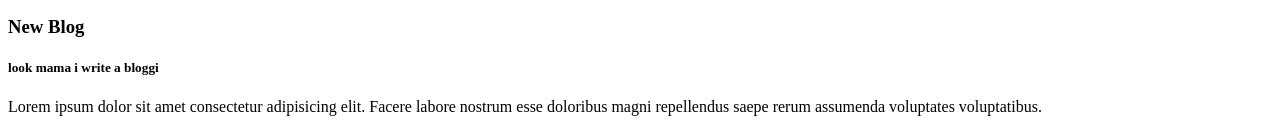
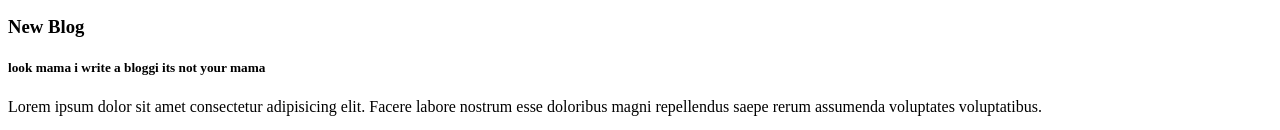
Before and after one commit to saifulaija/my-second-repo, a plain HTML site: page index.html in a window 1280 px wide. Shown: the part 290-420 px from the top of the page. Drawn offline with Linux system fonts and the light colour scheme.

Commit message:
something added

```diff
--- a/index.html
+++ b/index.html
@@ -16,7 +16,7 @@
     <p>Lorem ipsum dolor sit amet consectetur adipisicing elit. Ea unde enim quos!</p>
     <div>
         <h3>New Blog</h3>
-        <h5>look mama i write a bloggi</h5>
+        <h5>look mama i write a bloggi its not your mama</h5>
         <p>Lorem ipsum dolor sit amet consectetur adipisicing elit. Facere labore nostrum esse doloribus magni repellendus saepe rerum assumenda voluptates voluptatibus.</p>
     </div>
     <img src="aija.jpg" alt="">
```
